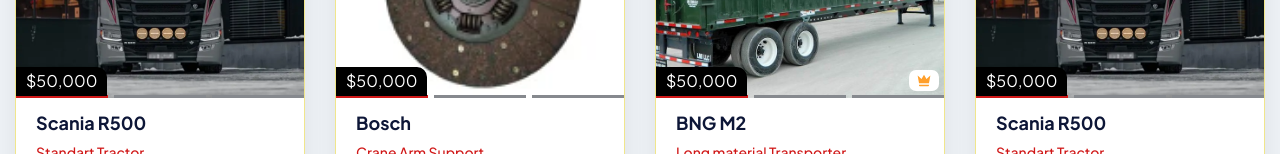
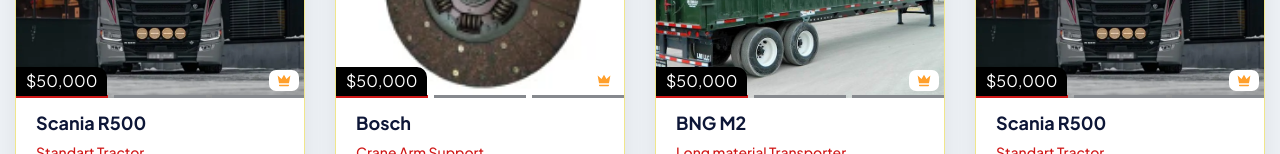
Before and after one commit to qerkules/fura.az, a Next.js app: page / in a window 1280 px wide. Shown: the part 798-952 px from the top of the page. Built offline with nearby package versions, Linux system fonts and the light colour scheme.

Commit message:
premium to cards

```diff
--- a/components/layout/AdCard.js
+++ b/components/layout/AdCard.js
@@ -24,6 +24,9 @@
         </div>
         <div className="listing-images">
           <span className="ad-price">$50,000</span>
+          {premium && <span className="ad-premium">
+                <img src="/assets/images/icon-box/premium-icon.svg"/>
+            </span>}
           <div className="hover-listing-image">
             <div className="wrap-hover-listing">
               <div className="listing-item active" title="Lexus LC Hybrid 2024">
--- a/components/layout/AdCardSparepart.js
+++ b/components/layout/AdCardSparepart.js
@@ -21,6 +21,9 @@
         </div>
         <div className="listing-images">
           <span className="ad-price">$50,000</span>
+          {premium && <span className="ad-premium">
+                <img src="/assets/images/icon-box/premium-icon.svg"/>
+            </span>}
           <div className="hover-listing-image">
             <div className="wrap-hover-listing">
               <div className="listing-item active" title="Lexus LC Hybrid 2024">
```
